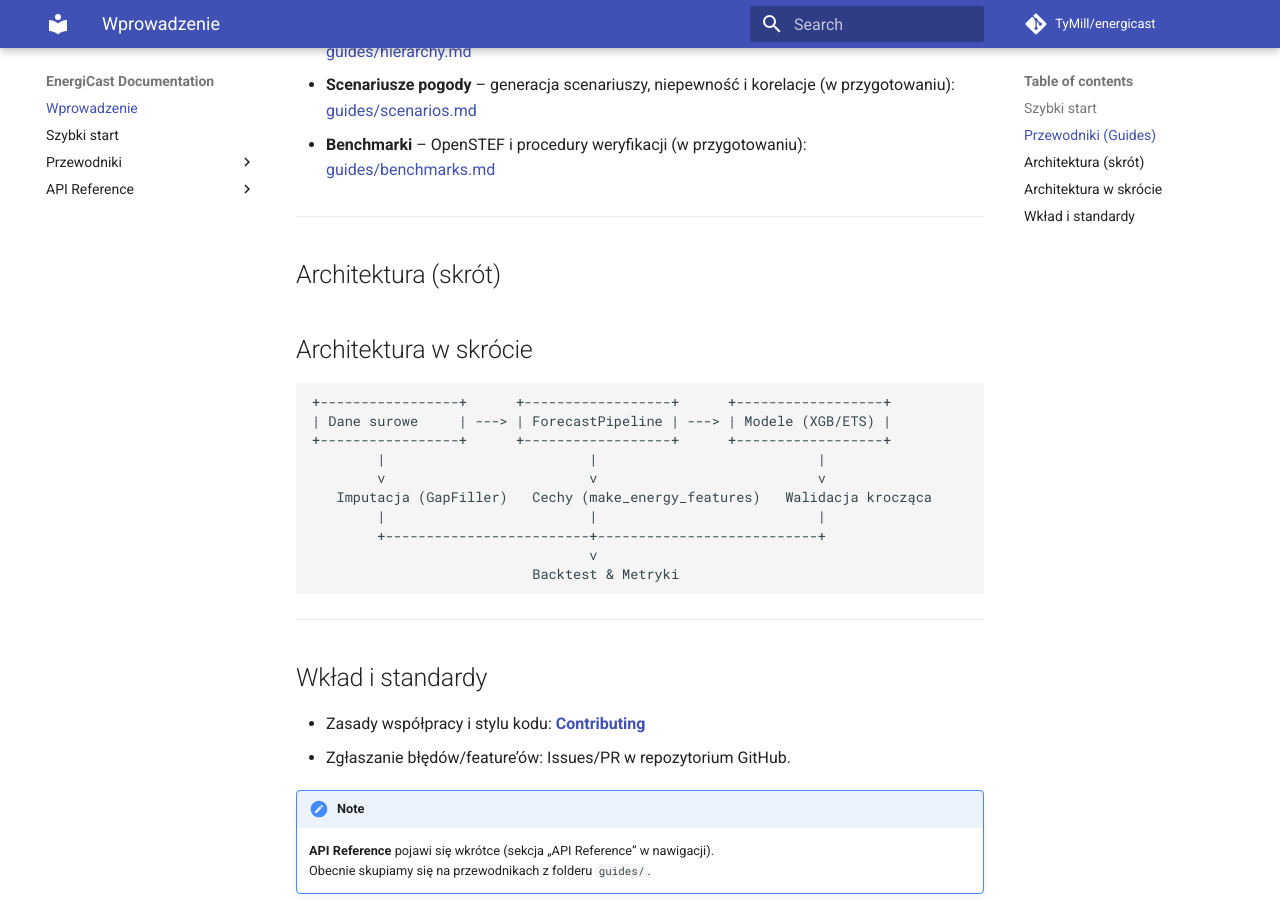
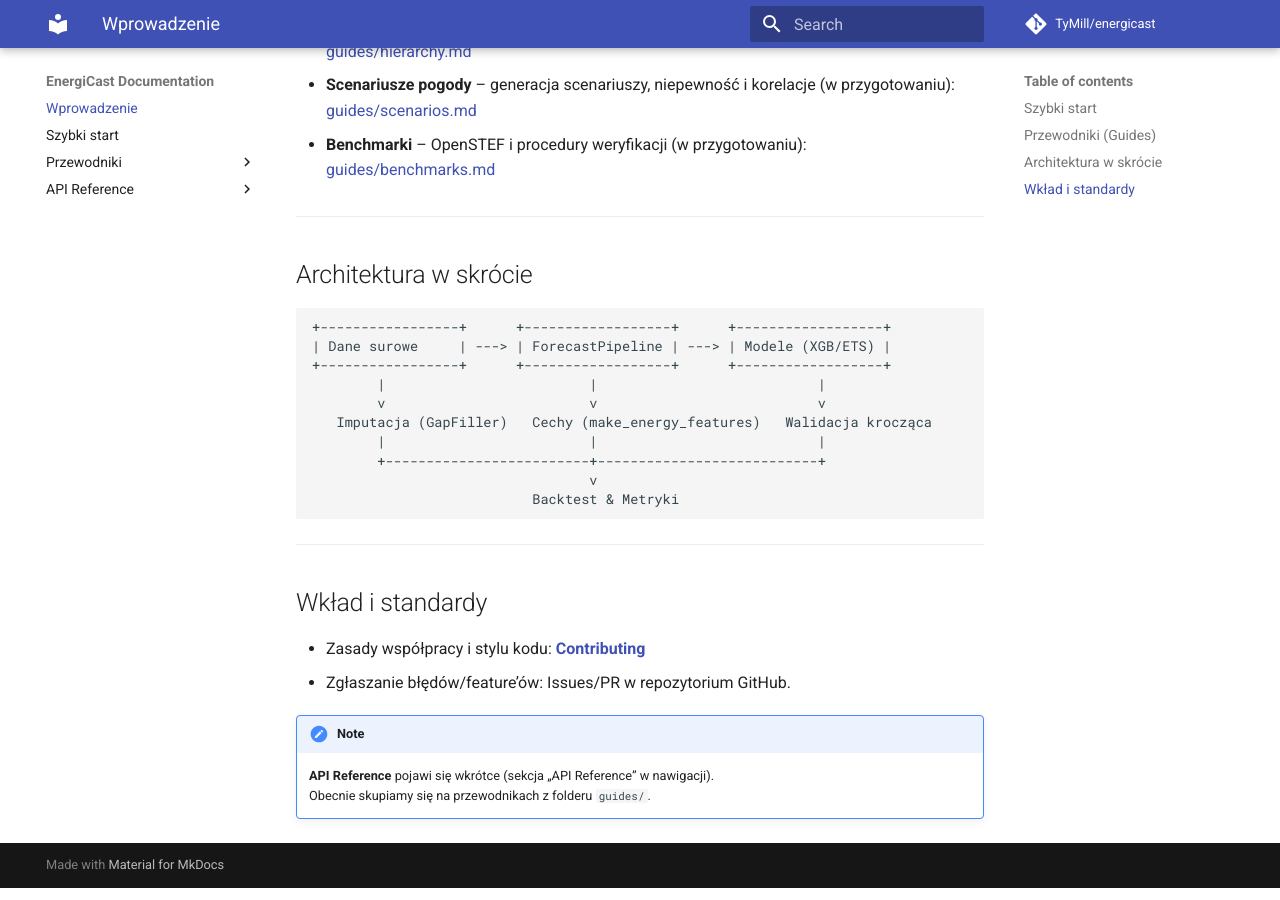
Before and after one commit to TyMill/EnergiCast, an MkDocs documentation site: the page built from docs/index.md, in a window 1280 px wide and 900 px high, scrolled down 1221 px. Built offline with MkDocs 1.6.1 and Material for MkDocs 9.7.7, drawn with Linux system fonts in a browser that asks for light colours; comment, search, counter and statistics services are not loaded.

Commit message:
Update index.md

````diff
--- a/docs/index.md
+++ b/docs/index.md
@@ -56,8 +56,6 @@ metryki kosztowe, pipeline treningowy i eksport modeli.
 
 ---
 
-## Architektura (skrót)
-
 ## Architektura w skrócie
 
 ```text
````
